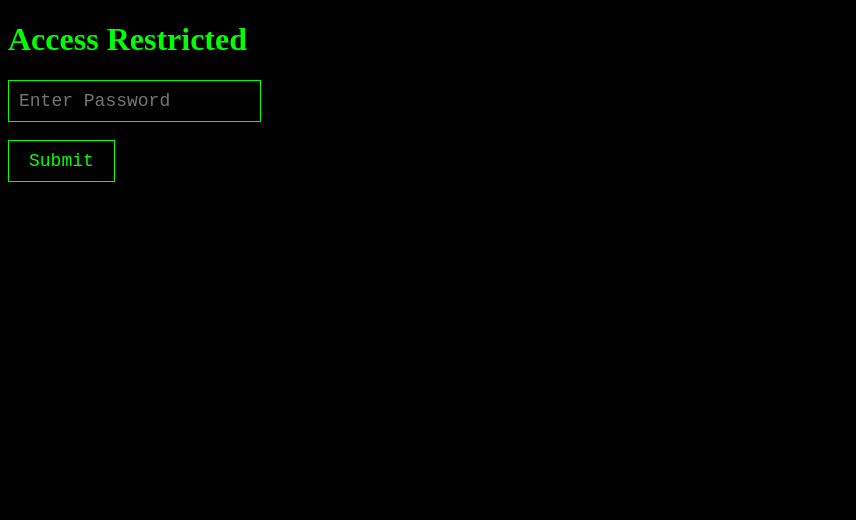
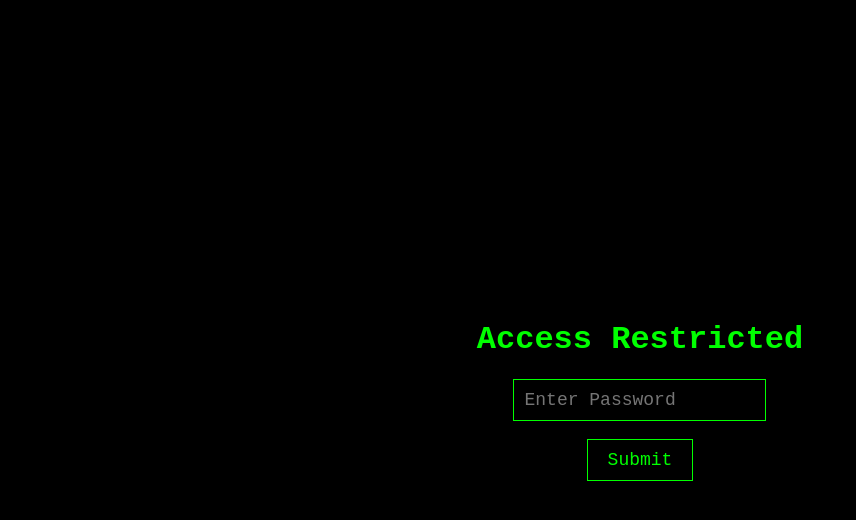
Before and after one commit to GHOSTKMR/kuduplatform, a plain HTML site: page index.html in a window 1280 px wide. Shown: the whole page, without its empty margins (0-856 px from the left). Drawn offline with Linux system fonts and the light colour scheme.

Commit message:
Update index.html

```diff
--- a/index.html
+++ b/index.html
@@ -1,13 +1,4 @@
 <!DOCTYPE html>
-<html lang="en">
-<head>
-    <meta charset="UTF-8">
-    <meta name="viewport" content="width=device-width, initial-scale=1.0">
-    <title>Password Protected Page</title>
-    <style>
-        body {
-            background-color: black;
-            color: #00ff00;<!DOCTYPE html>
 <html lang="en">
 <head>
     <meta charset="UTF-8">
@@ -18,8 +9,12 @@
             background-color: black;
             color: #00ff00;
             font-family: "Courier New", Courier, monospace;
+            display: flex;
+            justify-content: center;
+            align-items: center;
+            height: 100vh;
+            margin: 0;
             text-align: center;
-            padding-top: 20%;
         }
         input[type="password"] {
             background-color: black;
@@ -42,6 +37,11 @@
             background-color: #00ff00;
             color: black;
         }
+        .container {
+            display: flex;
+            flex-direction: column;
+            align-items: center;
+        }
         .error {
             color: red;
             margin-top: 20px;
@@ -50,6 +50,7 @@
 </head>
 <body>
 
+    <div class="container">
         <h1>Access Restricted</h1>
         <form id="passwordForm">
             <input type="password" id="password" placeholder="Enter Password">
@@ -57,6 +58,7 @@
             <input type="submit" value="Submit">
             <div id="errorMessage" class="error"></div>
         </form>
+    </div>
 
     <script>
         const correctPassword = "ghost123"; // Set your password here
```
Lines whose indentation alone changed are shown as unchanged.
